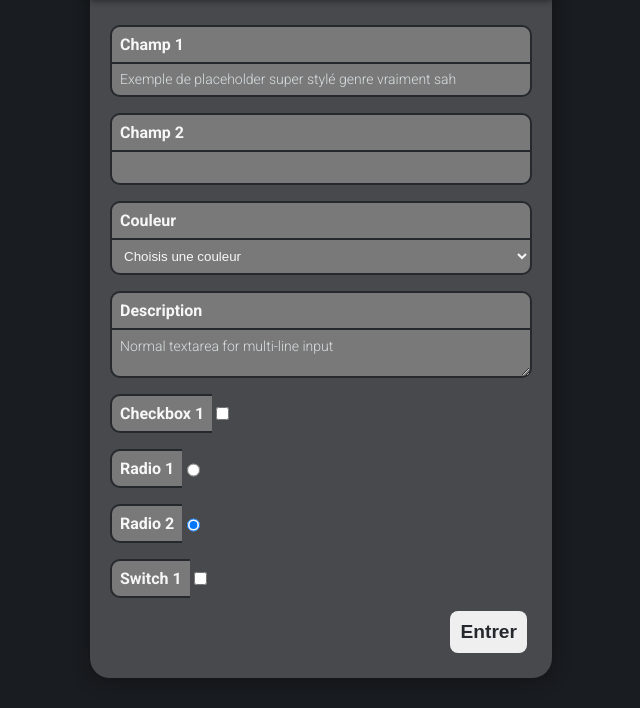
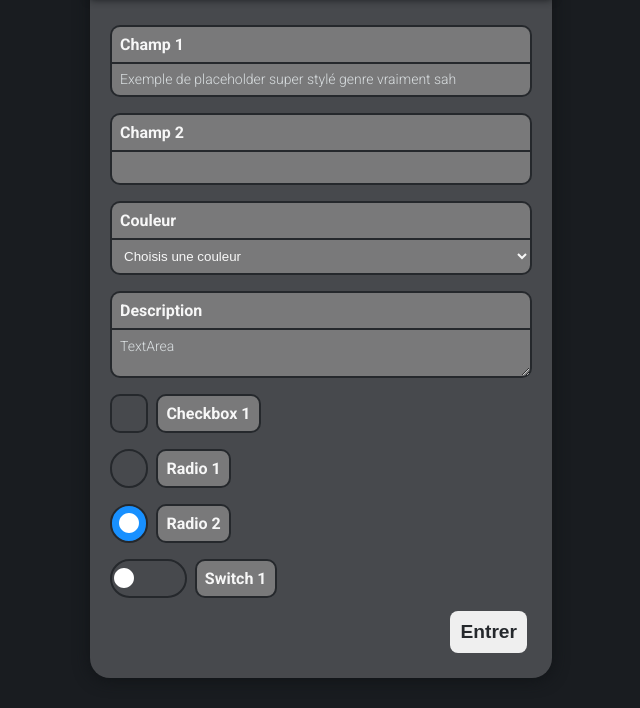
Before and after one commit to di-meh/LiblyFramework, a website: page dist/index.html in a window 1280 px wide. Shown: the part 92-800 px from the top of the page, without its empty margins (58-698 px from the left). Drawn offline with Linux system fonts and the light colour scheme.

Commit message:
Styled Checkboxes, Switches, Select, TextArea & Radio

```diff
--- a/src/sass/components/_forms.scss
+++ b/src/sass/components/_forms.scss
@@ -5,33 +5,25 @@ form {
   flex-flow: column wrap;
   align-items: flex-start;
   justify-content: center;
+}
 
 .input-group {
   display: flex;
   flex-direction: column;
-    // border: 2px solid $dark-light;
   border-radius: rem(10);
   margin: 0.5rem 0;
   width: 100%;
   font-family: $font2;
-    // padding: rem(5);
   label {
-      // padding: rem(5);
-      // font-family: $font2;
     font-size: 16px;
     display: table-cell;
     align-items: center;
     white-space: nowrap;
     padding: rem(8);
-      // border-top-left-radius: rem(10);
-      // border-bottom-left-radius: rem(10);
     border-radius: rem(10) rem(10) 0 0;
     border: 2px solid $dark-light;
     border-bottom-width: 0;
     background-color: $gray-dark;
-      // flex: 2 1 0%;
-      // width: 100%;
-      // height: 100%;
     font-weight: bold;
   }
   input,
@@ -41,11 +33,9 @@ form {
     background-color: $gray-dark;
     outline: none;
     border: none;
-      flex: 1 1 0%;
     border-radius: 0 0 rem(10) rem(10);
     border: 2px solid $dark-light;
     padding: rem(8);
-      // border-radius: rem(10);
   }
 
   select option {
@@ -53,7 +43,6 @@ form {
     font-weight: lighter;
     font-family: $font2;
     color: $gray;
-    }
   }
 }
 *::placeholder {
@@ -84,14 +73,19 @@ form {
 
 textarea.input-field {
   max-width: 100%;
+  min-width: 100%;
 }
 
 select.input-field:not([multiple]) {
   cursor: pointer;
 }
 
-.custom-checkbox {
+.custom-checkbox,
+.custom-radio,
+.custom-switch {
   display: flex;
+  align-items: center;
+  justify-content: flex-start;
   border-radius: rem(10);
   margin: 0.5rem 0;
   width: 100%;
@@ -100,69 +94,84 @@ select.input-field:not([multiple]) {
 
   label {
     font-size: 16px;
-    display: table-cell;
-    align-items: center;
+    cursor: pointer;
+    display: inline-block;
+    position: relative;
+    user-select: none;
     white-space: nowrap;
+    margin-left: 0.5rem;
     padding: rem(8);
-    border-radius: rem(10) 0 0 rem(10);
+    border-radius: rem(10);
     border: 2px solid $dark-light;
-    border-right-width: 0;
     background-color: $gray-dark;
     font-weight: bold;
   }
-  input[type="checkbox"] {
-    // On réinitialise la checkbox
-    // https://www.w3schools.com/howto/howto_css_custom_checkbox.asp
-    // https://www.w3schools.com/howto/howto_custom_select.asp
+}
+
+.custom-checkbox input[type="checkbox"] {
+  appearance: none;
+  outline: none;
+  padding: rem(8);
+  margin: 0;
+  height: 2.4rem;
+  width: 2.4rem;
+  border: 2px solid $dark-light;
+  border-radius: rem(10);
+  background-color: $gray-very-dark;
+
+  &:checked {
+    background-color: $primary;
+    background-image: $checked-background;
+    background-repeat: no-repeat;
+    background-position: center;
   }
 }
 
-.custom-radio {
-  display: flex;
-  border-radius: rem(10);
-  margin: 0.5rem 0;
-  width: 100%;
-  font-family: $font2;
-  position: relative;
+.custom-radio input[type="radio"] {
+  appearance: none;
+  outline: none;
+  padding: rem(8);
+  margin: 0;
+  height: 2.4rem;
+  width: 2.4rem;
+  border: 2px solid $dark-light;
+  border-radius: rem(20);
+  background-color: $gray-very-dark;
 
-  label {
-    font-size: 16px;
-    display: table-cell;
-    align-items: center;
-    white-space: nowrap;
-    padding: rem(8);
-    border-radius: rem(10) 0 0 rem(10);
-    border: 2px solid $dark-light;
-    border-right-width: 0;
-    background-color: $gray-dark;
-    font-weight: bold;
-  }
-  input[type="radio"] {
-    // On réinitialise la checkbox
+  &:checked {
+    background-color: $primary;
+    background-image: $radio-background;
+    background-repeat: no-repeat;
+    background-position: center;
   }
 }
 
-.custom-switch {
-  display: flex;
-  border-radius: rem(10);
-  margin: 0.5rem 0;
-  width: 100%;
-  font-family: $font2;
-  position: relative;
+.custom-switch input[type="checkbox"] {
+  appearance: none;
+  outline: none;
+  padding: rem(8);
+  margin: 0;
+  height: 2.4rem;
+  width: 4.8rem;
+  border: 2px solid $dark-light;
+  border-radius: rem(20);
+  background-color: $gray-very-dark;
+  background-image: $radio-background;
+  background-position: left center;
+  background-repeat: no-repeat;
+  transition: background-position 0.25s;
 
-  label {
-    font-size: 16px;
-    display: table-cell;
-    align-items: center;
-    white-space: nowrap;
-    padding: rem(8);
-    border-radius: rem(10) 0 0 rem(10);
-    border: 2px solid $dark-light;
-    border-right-width: 0;
-    background-color: $gray-dark;
-    font-weight: bold;
-  }
-  input[type="checkbox"] {
-    // On réinitialise la checkbox
+  &:checked {
+    background-color: $primary;
+    background-position: right center;
   }
 }
+
+*:disabled {
+  pointer-events: none;
+  cursor: not-allowed;
+  opacity: 0.5;
+  ~ * {
+    opacity: 0.5;
+  }
+}
```
Also changed, not shown: src/sass/_variables.scss (+3 -0 lines), dist/index.html, dist/main.css. Lines whose indentation alone changed are shown as unchanged.
